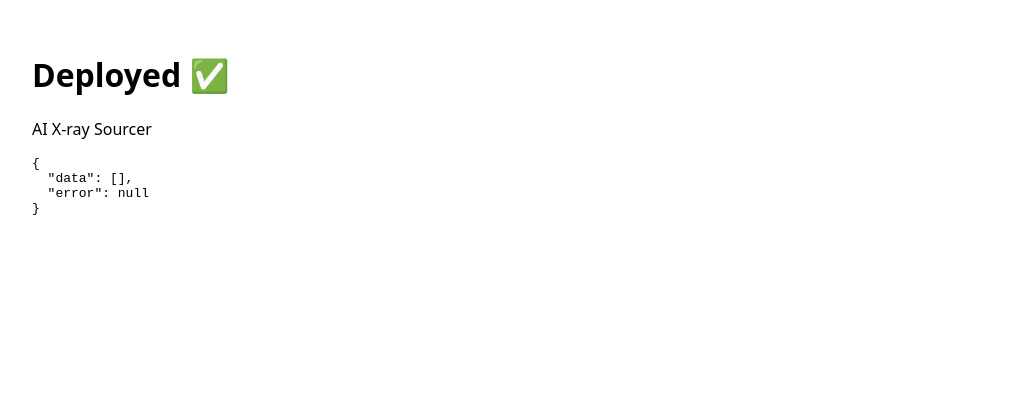
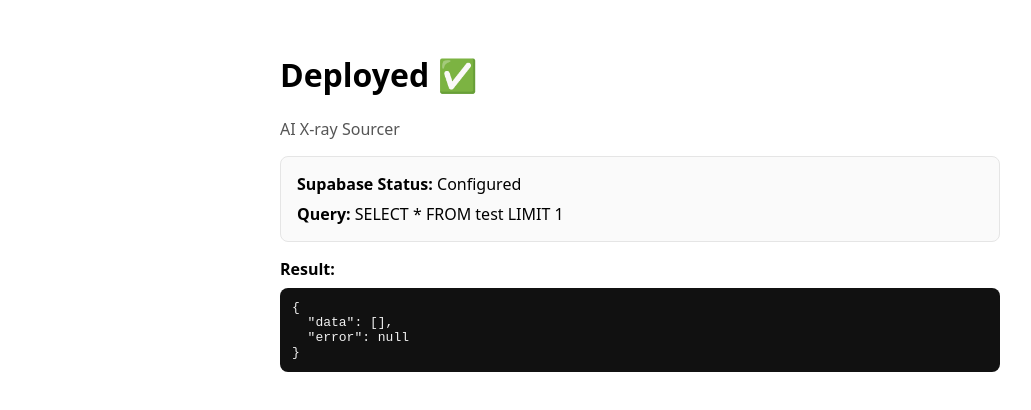
Before and after one commit to loubuilds/ai-xray-sourcer, a Next.js app: page / in a window 1280 px wide. Shown: the top 410 px of the page, without its empty margins (0-1031 px from the left). Built offline with nearby package versions, Linux system fonts and the light colour scheme; no server answers; the database is empty.

Commit message:
chore: upgrade next and improve docs

```diff
--- a/app/page.js
+++ b/app/page.js
@@ -3,6 +3,7 @@ import { getSupabaseConfigError, supabase } from "./supabaseClient";
 export default async function Home() {
   let result = { data: null, error: null };
   const configError = getSupabaseConfigError();
+  const hasConfig = !configError;
 
   if (configError) {
     result = { data: null, error: configError };
@@ -28,10 +29,48 @@ export default async function Home() {
   }
 
   return (
-    <main style={{ padding: 24, fontFamily: "system-ui" }}>
+    <main
+      style={{
+        padding: 24,
+        fontFamily: "system-ui",
+        maxWidth: 720,
+        margin: "0 auto",
+      }}
+    >
       <h1>Deployed ✅</h1>
-      <p>AI X-ray Sourcer</p>
-      <pre>{JSON.stringify(result, null, 2)}</pre>
+      <p style={{ marginTop: 4, color: "#555" }}>AI X-ray Sourcer</p>
+
+      <section
+        style={{
+          marginTop: 16,
+          padding: 16,
+          border: "1px solid #e5e5e5",
+          borderRadius: 8,
+          background: "#fafafa",
+        }}
+      >
+        <strong>Supabase Status:</strong>{" "}
+        {hasConfig ? "Configured" : "Missing env vars"}
+        <div style={{ marginTop: 8 }}>
+          <strong>Query:</strong> SELECT * FROM test LIMIT 1
+        </div>
+      </section>
+
+      <section style={{ marginTop: 16 }}>
+        <strong>Result:</strong>
+        <pre
+          style={{
+            marginTop: 8,
+            padding: 12,
+            background: "#111",
+            color: "#f1f1f1",
+            borderRadius: 8,
+            overflowX: "auto",
+          }}
+        >
+          {JSON.stringify(result, null, 2)}
+        </pre>
+      </section>
     </main>
   );
 }
--- a/package.json
+++ b/package.json
@@ -8,7 +8,7 @@
   },
   "dependencies": {
     "@supabase/supabase-js": "2.49.1",
-    "next": "14.2.5",
+    "next": "14.2.35",
     "react": "18.3.1",
     "react-dom": "18.3.1"
   }
```
Also changed, not shown: 2 other files (tests, documents, lock files or other folders).
